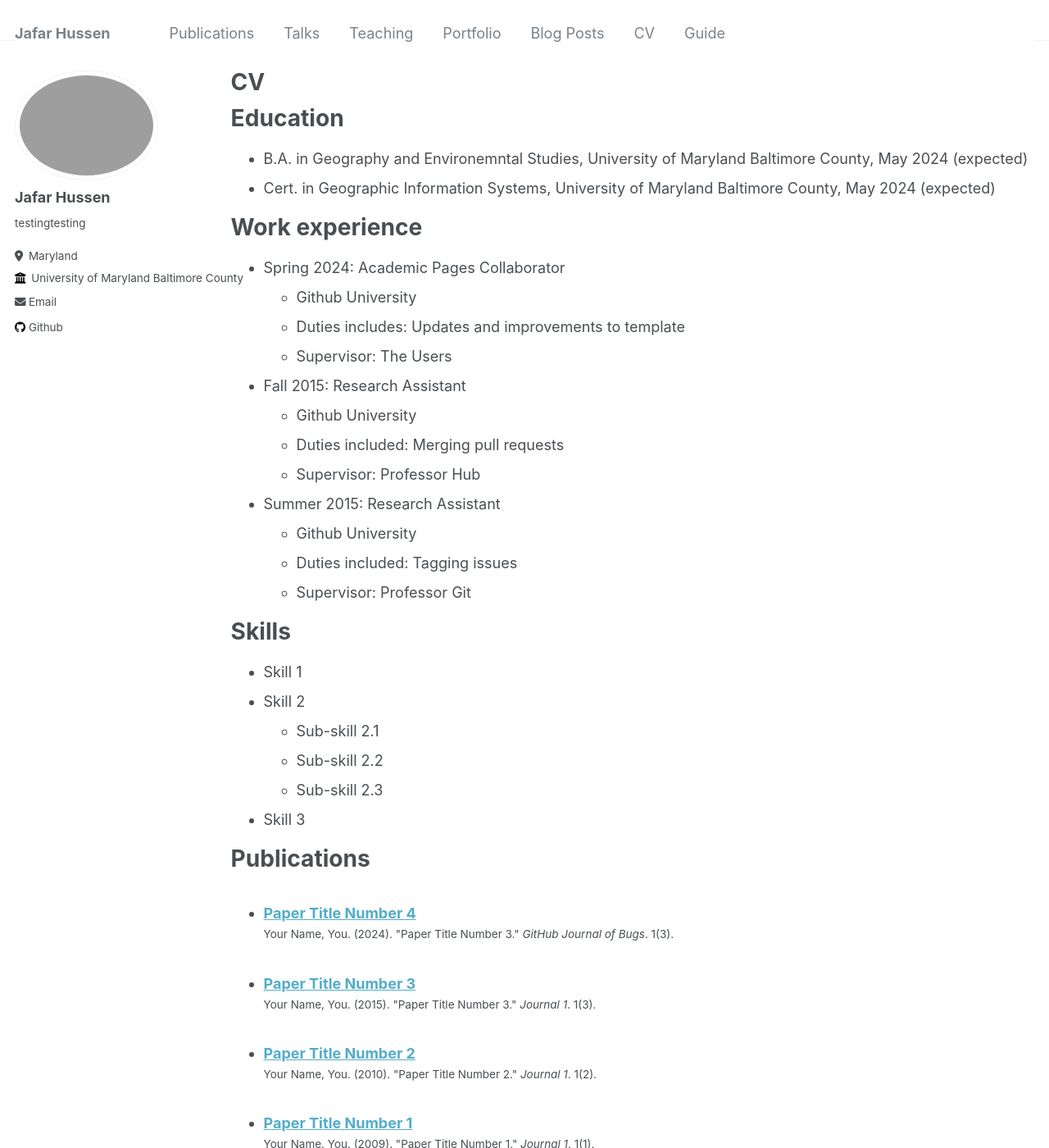
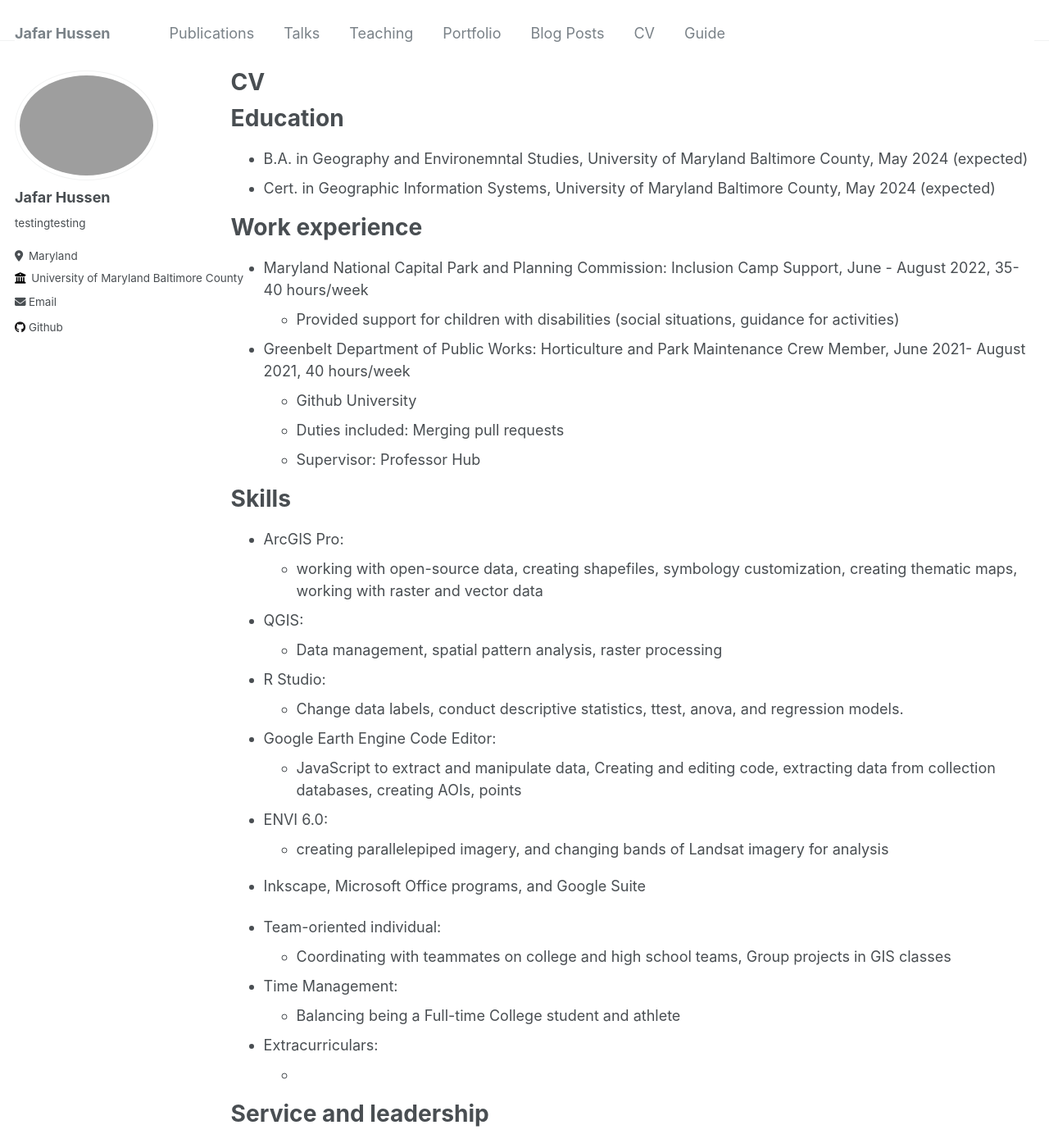
Before and after one commit to jafarhussen100/jafarhussen100.github.io, a Jekyll site: the page built from _pages/cv.md, in a window 1280 px wide and 1400 px high. Shown: the whole window at 82% size. Built offline with Jekyll 4.4.1, drawn with Linux system fonts in a browser that asks for light colours; some of the changed text lies outside the part shown.

Commit message:
Update cv.md

```diff
--- a/_pages/cv.md
+++ b/_pages/cv.md
@@ -16,47 +16,38 @@ Education
 
 Work experience
 ======
-* Spring 2024: Academic Pages Collaborator
-  * Github University
-  * Duties includes: Updates and improvements to template
-  * Supervisor: The Users
+* Maryland National Capital Park and Planning Commission: Inclusion Camp Support, June - August 2022, 35-40 hours/week
+  * Provided support for children with disabilities (social situations, guidance for activities)
 
-* Fall 2015: Research Assistant
+* Greenbelt Department of Public Works:  Horticulture and Park Maintenance Crew Member, June 2021- August 2021, 40 hours/week
   * Github University
   * Duties included: Merging pull requests
   * Supervisor: Professor Hub
 
-* Summer 2015: Research Assistant
-  * Github University
-  * Duties included: Tagging issues
-  * Supervisor: Professor Git
-
 Skills
 ======
-* Skill 1
-* Skill 2
-  * Sub-skill 2.1
-  * Sub-skill 2.2
-  * Sub-skill 2.3
-* Skill 3
+* ArcGIS Pro:
+  * working with open-source data, creating shapefiles, symbology customization, creating thematic maps, working with raster and vector data
+* QGIS:
+  * Data management, spatial pattern analysis, raster processing
+* R Studio:
+  * Change data labels, conduct descriptive statistics, ttest, anova, and regression models.
+* Google Earth Engine Code Editor:
+  * JavaScript to extract and manipulate data, Creating and editing code, extracting data from collection databases, creating AOIs, points
+* ENVI 6.0:
+  * creating parallelepiped imagery, and changing bands of Landsat imagery for analysis
+* Inkscape, Microsoft Office programs, and Google Suite
 
-Publications
-======
-  <ul>{% for post in site.publications reversed %}
-    {% include archive-single-cv.html %}
-  {% endfor %}</ul>
+* Team-oriented individual:
+  * Coordinating with teammates on college and high school teams, Group projects in GIS classes
+* Time Management:
+  * Balancing being a Full-time College student and athlete
 
-Talks
-======
-  <ul>{% for post in site.talks reversed %}
-    {% include archive-single-talk-cv.html  %}
-  {% endfor %}</ul>
 
-Teaching
-======
-  <ul>{% for post in site.teaching reversed %}
-    {% include archive-single-cv.html %}
-  {% endfor %}</ul>
+* Extracurriculars:
+  *
+
+
 
 Service and leadership
 ======
```
